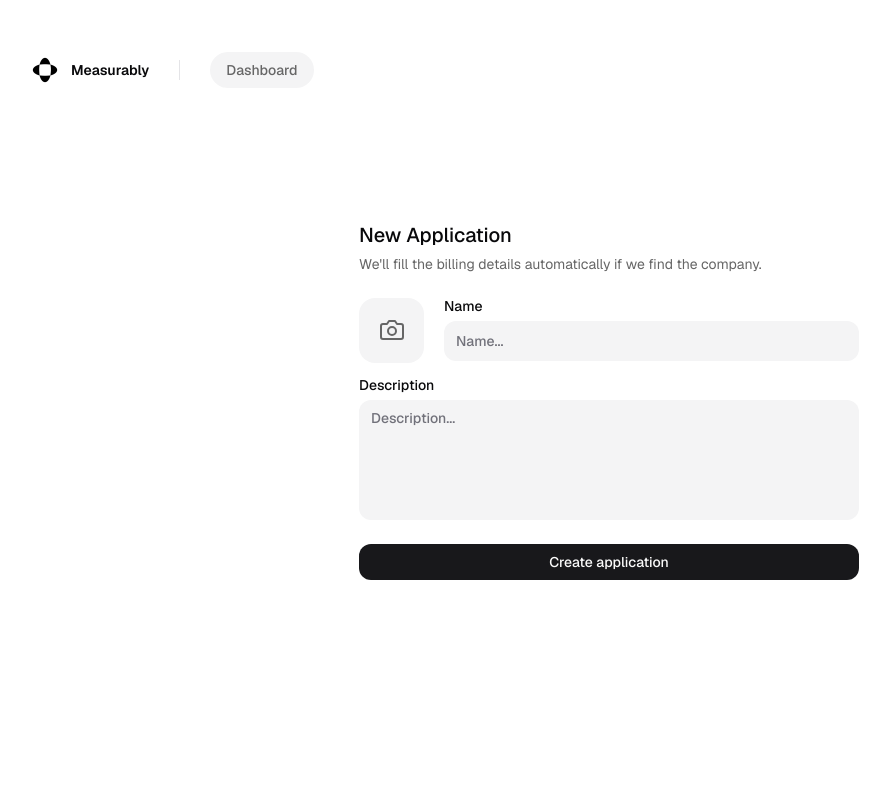
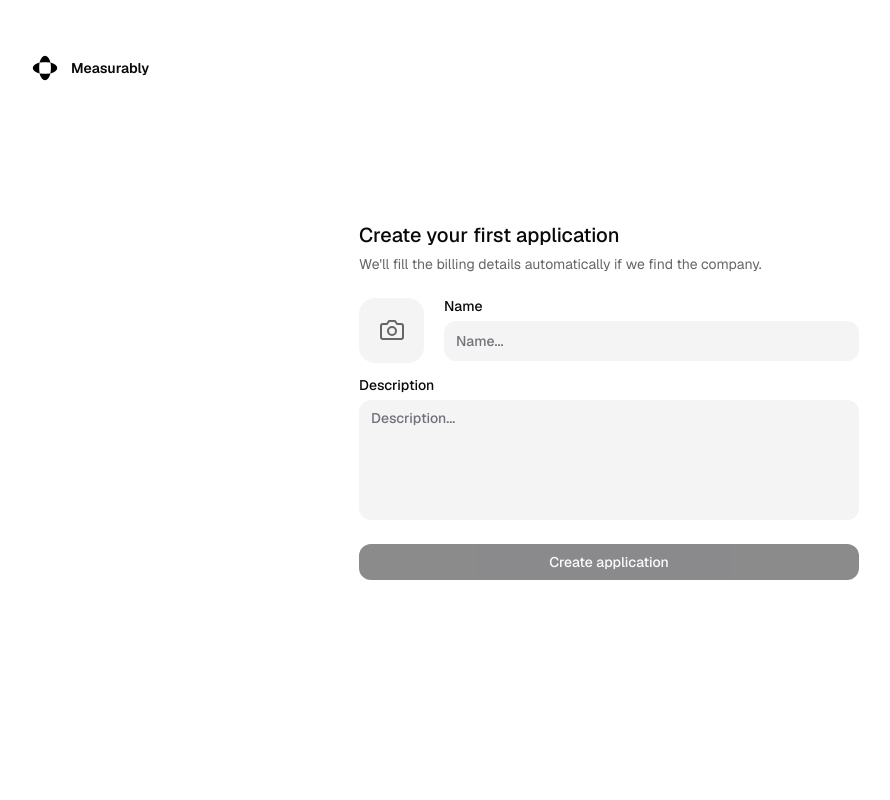
Before and after one commit to Measurely-dev/Measurely, a Next.js app in the folder frontend/: page /dashboard/new-app in a window 1280 px wide. Shown: the top 800 px of the page, without its empty margins (31-921 px from the left). Built offline with nearby package versions, Linux system fonts and the light colour scheme.

Commit message:
Custom new-app form when creating an app for the first time

```diff
--- a/frontend/src/app/dashboard/(loading)/(main)/metrics/metricTable.tsx
+++ b/frontend/src/app/dashboard/(loading)/(main)/metrics/metricTable.tsx
@@ -5,10 +5,7 @@ import { useContext } from "react";
 import { Box, MoreHorizontal } from "react-feather";
 
 export default function MetricTable () {
-
   const {applications, activeApp} = useContext(AppsContext);
-  console.log(applications)
-
 
   return (
     <div className="flex flex-col gap-[15px]">
--- a/frontend/src/app/dashboard/(loading)/(main)/metrics/page.tsx
+++ b/frontend/src/app/dashboard/(loading)/(main)/metrics/page.tsx
@@ -32,7 +32,7 @@ export default function DashboardMetrics() {
 
   useEffect(() => {
     if (applications?.[activeApp].groups === null) {
-      fetch(process.env.NEXT_PUBLIC_API_URL + "/metric-groups?appid=" + applications[activeApp].id, {
+      fetch(process.env.NEXT_PUBLIC_API_URL + "/metric-groups?appid=" + applications?.[activeApp].id, {
         method: "GET",
         headers: {
           "Content-Type": "application/json",
@@ -53,14 +53,14 @@ export default function DashboardMetrics() {
         setApplications(applications.map((v, i) => (i === activeApp ? Object.assign({}, v, { groups: json }): v)));
       })
     }
-  }, [])
+  }, [activeApp])
 
   return (
     <DashboardContentContainer className="w-full flex pb-[15px] mt-0 pt-[15px]">
       <Breadcrumb>
         <BreadcrumbList>
           <BreadcrumbItem>
-            <BreadcrumbLink href={"/"}>Dashboard</BreadcrumbLink>
+            <BreadcrumbLink className="pointer-events-none">Dashboard</BreadcrumbLink>
           </BreadcrumbItem>
           <BreadcrumbSeparator />
           <BreadcrumbItem>
--- a/frontend/src/app/dashboard/(loading)/(main)/team/page.tsx
+++ b/frontend/src/app/dashboard/(loading)/(main)/team/page.tsx
@@ -15,7 +15,7 @@ export default function TeamPage() {
       <Breadcrumb>
         <BreadcrumbList>
           <BreadcrumbItem>
-            <BreadcrumbLink href="/dashboard/">
+            <BreadcrumbLink className="pointer-events-none">
               Dashboard
             </BreadcrumbLink>
           </BreadcrumbItem>
--- a/frontend/src/app/dashboard/new-app/page.tsx
+++ b/frontend/src/app/dashboard/new-app/page.tsx
@@ -28,6 +28,8 @@ export default function NewApp() {
 
   const { setActiveApp, applications, setApplications } =
     useContext(AppsContext);
+
+  console.log(applications);
 
   function createApp() {
     fetch(process.env.NEXT_PUBLIC_API_URL + "/application", {
@@ -75,6 +77,7 @@ export default function NewApp() {
             });
         }
 
+        json.groups = null
         setApplications((apps) => [...(apps ?? []), json]);
         setActiveApp(applications?.length ?? 0);
         router.push("/dashboard");
@@ -84,12 +87,20 @@ export default function NewApp() {
   return (
     <div className="flex flex-col">
       <WebContainer className="h-[100vh] w-[100vw]">
-        <AuthNavbar href="/dashboard" button="Dashboard" />
+        {applications === null ? (
+          <AuthNavbar href="" button={null} />
+        ) : (
+          <AuthNavbar href="/dashboard" button="Dashboard" />
+        )}
         <ContentContainer className="flex h-full items-center justify-center">
           {/* /Breadcrumb */}
           <div className="mx-auto flex w-[500px] flex-col gap-6">
             <div className="flex flex-col gap-[5px]">
-              <div className="text-xl font-medium">New Application</div>
+              <div className="text-xl font-medium">
+                {applications === null
+                  ? "Create your first application"
+                  : "Create application"}
+              </div>
               <div className="text-sm text-secondary">
                 We&apos;ll fill the billing details automatically if we find the
                 company.
@@ -108,6 +119,7 @@ export default function NewApp() {
             <Button
               className="w-full rounded-[12px]"
               loading={loading}
+              disabled={loading || name === ""}
               onClick={() => {
                 setLoading(true);
                 setError("");
--- a/frontend/src/components/website/layout/authNav/navbar.tsx
+++ b/frontend/src/components/website/layout/authNav/navbar.tsx
@@ -1,23 +1,30 @@
-import LogoSvg from '@/components/global/logoSvg';
-import { Button } from '@/components/ui/button';
-import { Separator } from '@/components/ui/separator';
-import Link from 'next/link';
+import LogoSvg from "@/components/global/logoSvg";
+import { Button } from "@/components/ui/button";
+import { Separator } from "@/components/ui/separator";
+import Link from "next/link";
 
-export default function AuthNavbar(props: { button: string; href: any }) {
+export default function AuthNavbar(props: {
+  button: string | null;
+  href: any;
+}) {
   return (
-    <div className='absolute z-10 ml-[40px] mt-[40px] flex w-fit items-center gap-[30px] px-5 py-3'>
-      <Link href='/home'>
-        <div className='flex cursor-pointer items-center gap-[10px]'>
-          <LogoSvg className='size-8' />
-          <div className='text-sm font-semibold'>Measurably</div>
+    <div className="absolute z-10 ml-[40px] mt-[40px] flex w-fit items-center gap-[30px] px-5 py-3">
+      <Link href="/home">
+        <div className="flex cursor-pointer items-center gap-[10px]">
+          <LogoSvg className="size-8" />
+          <div className="text-sm font-semibold">Measurably</div>
         </div>
       </Link>
-      <Separator className='h-5' orientation='vertical' />
-      <Link href={`${props.href}`}>
-        <Button className='rounded-full text-sm' variant='secondary'>
-          {props.button}
-        </Button>
-      </Link>
+      {props.button === null ? null : (
+        <>
+          <Separator className="h-5" orientation="vertical" />
+          <Link href={`${props.href}`}>
+            <Button className="rounded-full text-sm" variant="secondary">
+              {props.button}
+            </Button>
+          </Link>
+        </>
+      )}
     </div>
   );
 }
@@ -27,17 +34,17 @@ export function AuthNavbarButton(props: {
   onClick: () => void;
 }) {
   return (
-    <div className='absolute z-10 ml-[40px] mt-[40px] flex w-fit items-center gap-[30px] px-5 py-3'>
-      <Link href='/'>
-        <div className='flex cursor-pointer items-center gap-[10px]'>
-          <LogoSvg className='size-8' />
-          <div className='text-sm font-semibold'>Measurably</div>
+    <div className="absolute z-10 ml-[40px] mt-[40px] flex w-fit items-center gap-[30px] px-5 py-3">
+      <Link href="/">
+        <div className="flex cursor-pointer items-center gap-[10px]">
+          <LogoSvg className="size-8" />
+          <div className="text-sm font-semibold">Measurably</div>
         </div>
       </Link>
-      <Separator className='h-5' orientation='vertical' />
+      <Separator className="h-5" orientation="vertical" />
       <Button
-        className='rounded-full text-sm'
-        variant='secondary'
+        className="rounded-full text-sm"
+        variant="secondary"
         onClick={props.onClick}
       >
         {props.button}
--- a/frontend/src/middleware.ts
+++ b/frontend/src/middleware.ts
@@ -9,10 +9,6 @@ export default async function middleware(request: NextRequest) {
     return NextResponse.redirect(new URL("/home", request.url));
   }
 
-  if(url.includes("home")) {
-    return;
-  }
-
   const cookie = cookies().get("measurely-session");
 
   let logged = false;
@@ -20,23 +16,35 @@ export default async function middleware(request: NextRequest) {
     logged = true;
   }
 
-  if (url.includes("dashboard") || url.includes("new-app") || url.includes("new-metric")) {
+  const requestHeaders = new Headers(request.headers);
+  requestHeaders.set("is-authentificated", logged ? "true" : "false");
+
+  if (
+    url.includes("dashboard") ||
+    url.includes("new-app") ||
+    url.includes("new-metric")
+  ) {
     if (!logged) {
       return NextResponse.redirect(new URL("/sign-in", request.url));
     }
-  } else {
+  } else if (url.includes("sign-in") || url.includes("register")) {
     if (logged) {
       return NextResponse.redirect(new URL("/dashboard", request.url));
     }
   }
 
-
+  return NextResponse.next({
+    request: {
+      headers: requestHeaders,
+    },
+  });
 }
 
 // See "Matching Paths" below to learn more
 export const config = {
   matcher: [
     "/",
+    "/home",
     "/sign-in",
     "/register",
     "/forgot-password",
```
